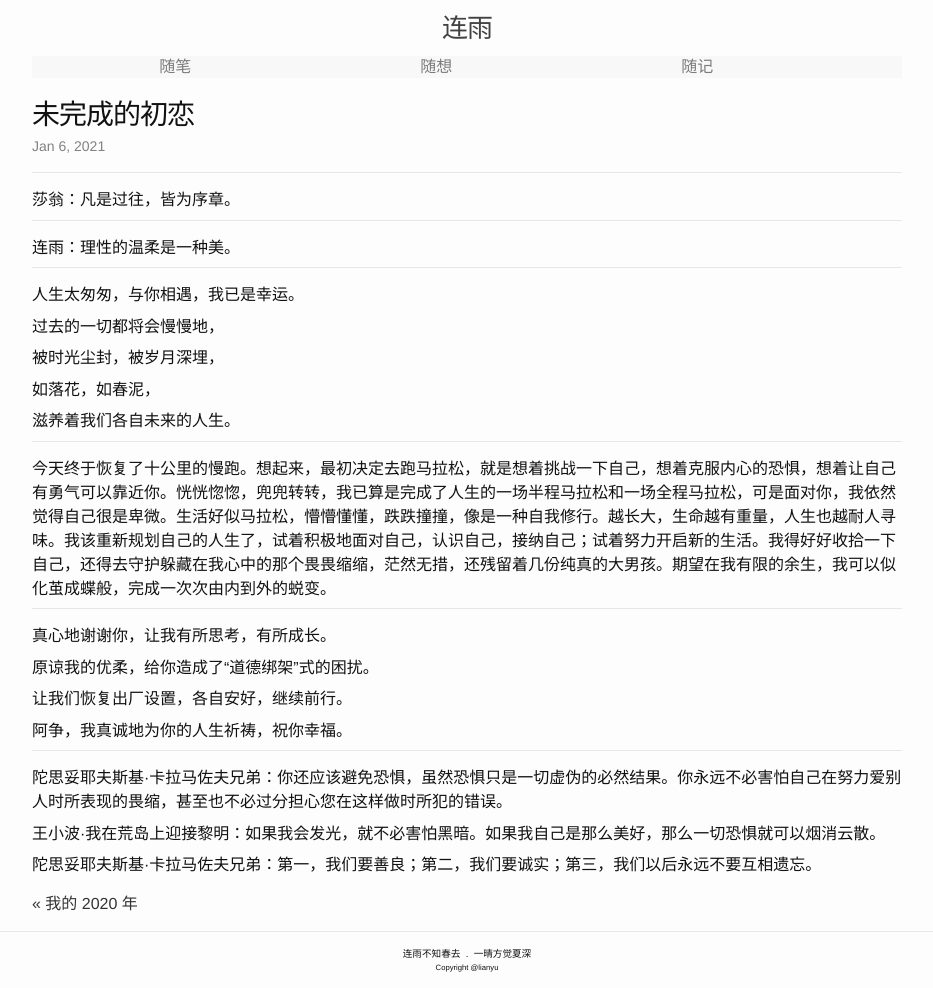
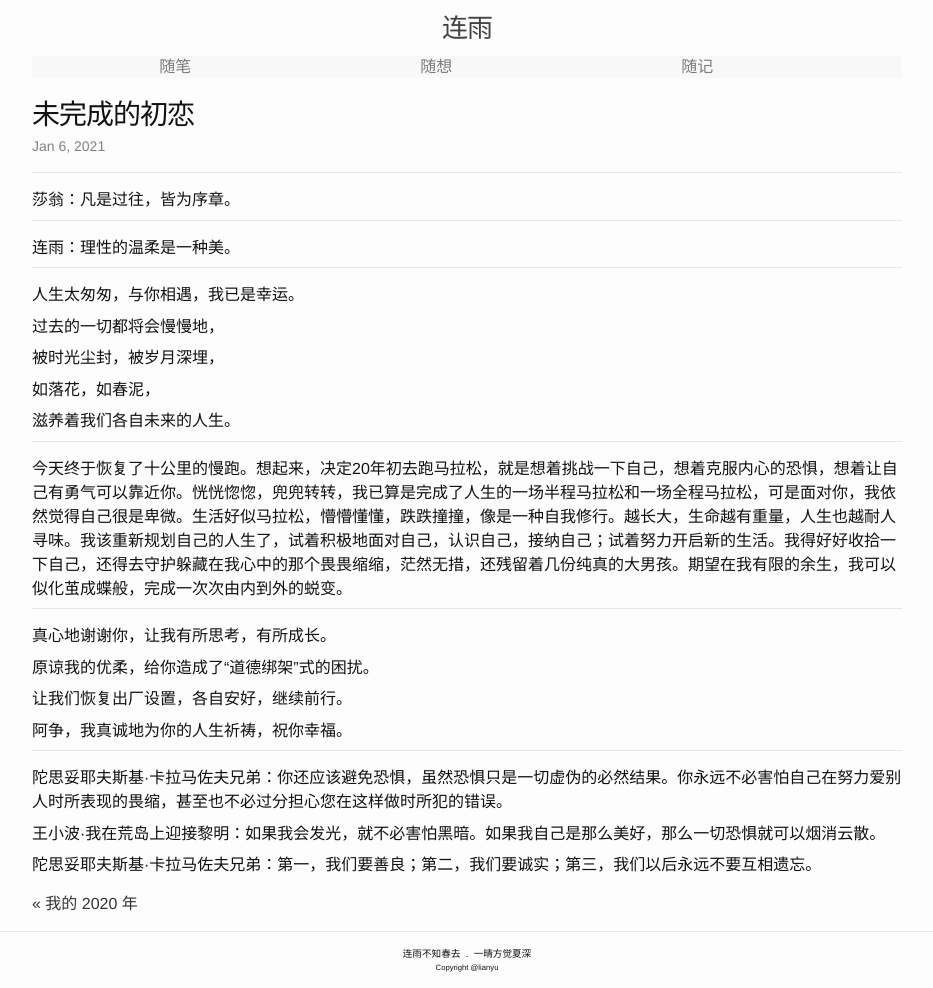
Before and after one commit to lianyu1115/lianyu, a Jekyll site: the page built from _journals/2021-01-06-未完成的初恋.md, in a window 1280 px wide. Shown: the whole page, without its empty margins (173-1106 px from the left). Built offline with Jekyll 4.4.1, drawn with Linux system fonts in a browser that asks for light colours.

Commit message:
Update 2021-01-06-未完成的初恋.md

```diff
--- a/_journals/2021-01-06-未完成的初恋.md
+++ b/_journals/2021-01-06-未完成的初恋.md
@@ -27,7 +27,7 @@
 
 - - -
 
-今天终于恢复了十公里的慢跑。想起来，最初决定去跑马拉松，就是想着挑战一下自己，想着克服内心的恐惧，想着让自己有勇气可以靠近你。恍恍惚惚，兜兜转转，我已算是完成了人生的一场半程马拉松和一场全程马拉松，可是面对你，我依然觉得自己很是卑微。生活好似马拉松，懵懵懂懂，跌跌撞撞，像是一种自我修行。越长大，生命越有重量，人生也越耐人寻味。我该重新规划自己的人生了，试着积极地面对自己，认识自己，接纳自己；试着努力开启新的生活。我得好好收拾一下自己，还得去守护躲藏在我心中的那个畏畏缩缩，茫然无措，还残留着几份纯真的大男孩。期望在我有限的余生，我可以似化茧成蝶般，完成一次次由内到外的蜕变。
+今天终于恢复了十公里的慢跑。想起来，决定20年初去跑马拉松，就是想着挑战一下自己，想着克服内心的恐惧，想着让自己有勇气可以靠近你。恍恍惚惚，兜兜转转，我已算是完成了人生的一场半程马拉松和一场全程马拉松，可是面对你，我依然觉得自己很是卑微。生活好似马拉松，懵懵懂懂，跌跌撞撞，像是一种自我修行。越长大，生命越有重量，人生也越耐人寻味。我该重新规划自己的人生了，试着积极地面对自己，认识自己，接纳自己；试着努力开启新的生活。我得好好收拾一下自己，还得去守护躲藏在我心中的那个畏畏缩缩，茫然无措，还残留着几份纯真的大男孩。期望在我有限的余生，我可以似化茧成蝶般，完成一次次由内到外的蜕变。
 
 - - -
 
```
